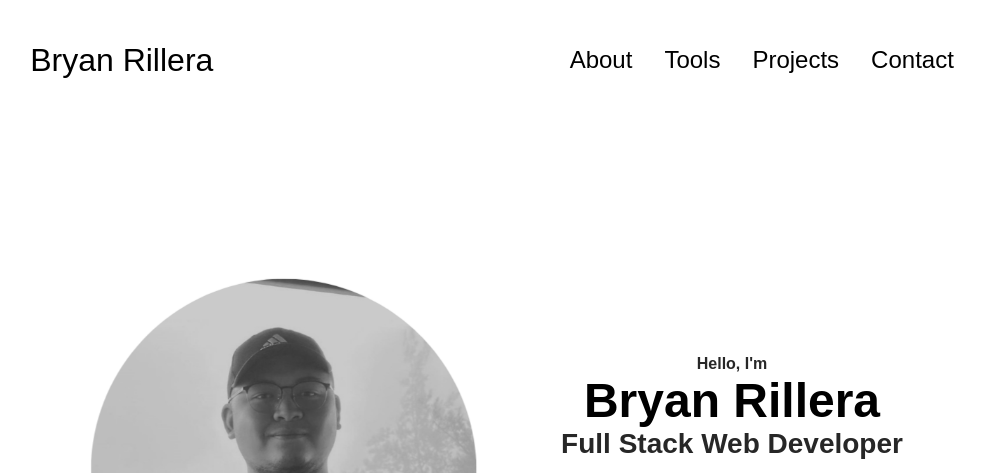
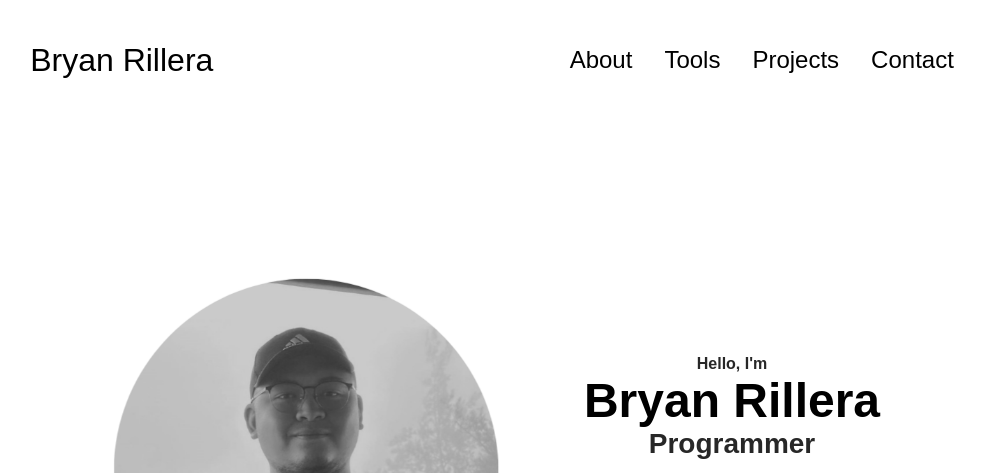
Before and after one commit to BryanRillera/portfolio-bryan-rillera, a plain HTML site: page index.html in a window 1280 px wide. Shown: the top 473 px of the page, without its empty margins (148-1133 px from the left). Drawn offline with Linux system fonts and the light colour scheme; a script that the page names is missing; a web font is replaced by a local one.

Commit message:
Update index.html

```diff
--- a/index.html
+++ b/index.html
@@ -43,7 +43,7 @@
       <div class="section__text">
         <p class="section__text__p1">Hello, I'm</p>
         <h2 class="title">Bryan Rillera</h2>
-        <p class="section__text__p2">Full Stack Web Developer</p>
+        <p class="section__text__p2">Programmer</p>
         <div class="btn-container">
           <button
             class="btn btn-color-2"
```
